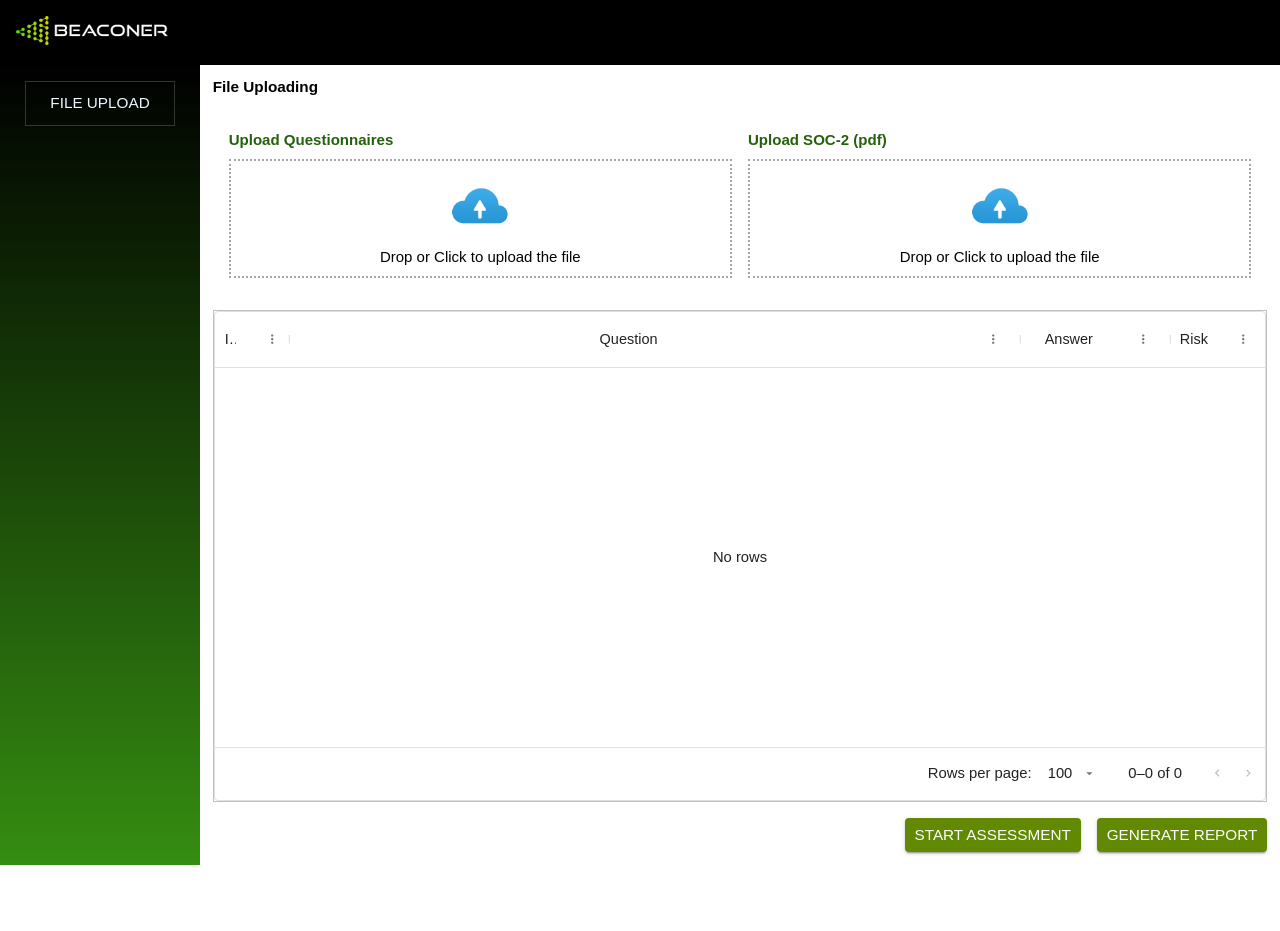
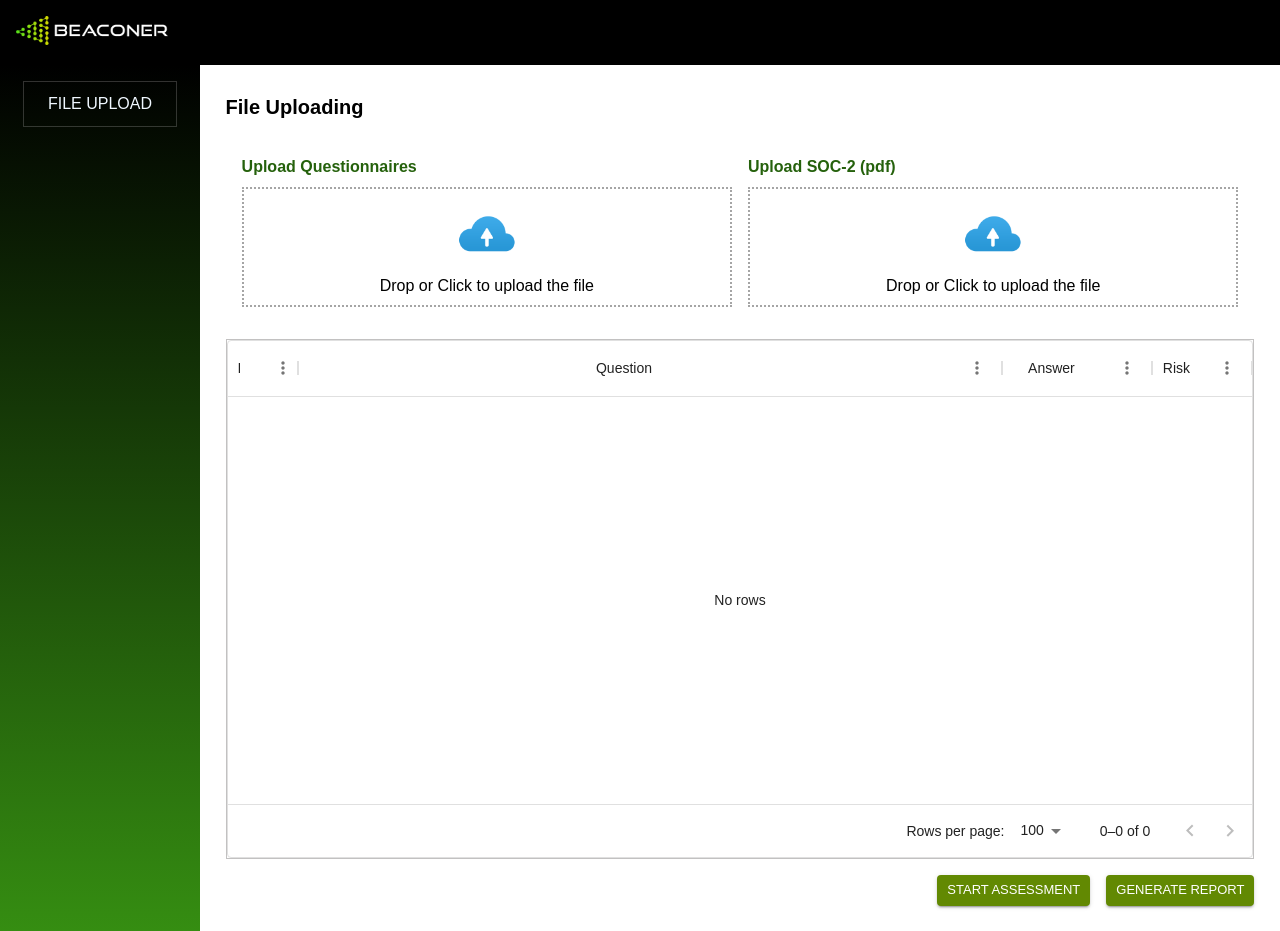
Before and after one commit to YASH1730/beaconer, a React (Create React App) app: page / in a window 1280 px wide. Before the commit the page ends 865 px from the top, so only its background shows below. Built offline with nearby package versions, Linux system fonts and the light colour scheme.

Commit message:
fix :: some filter fix

```diff
--- a/src/assets/css/fileUpload.css
+++ b/src/assets/css/fileUpload.css
@@ -1,23 +1,25 @@
 .file-uploader-wrapper{
-    width: 100%;
+    max-width: 100%;
+    overflow: hidden;
     height: 100%;
 }
 
 
 .file-upload-container{
+    width: 100%;
     padding: 0.8rem;
     height: 100%;
 }
 
 .file-upload-main-container{
-    flex: 1;
+    height: 90vh;
     flex-direction: column;
 
 }
 
 .file-upload-section{
     padding: 1rem;
-    width: 100%;
+    /* max-width: 95%; */
     /* height: 150px; */
     justify-content: space-between;
     /* border: 2px dotted rgb(3, 90, 32); */
@@ -42,7 +44,7 @@
 
 .file-upload-input{
     gap: 0.5rem;
-    flex: 1;
+    width: 50%;
     flex-direction: column;
 }
 
--- a/src/assets/css/home.css
+++ b/src/assets/css/home.css
@@ -5,11 +5,13 @@
 }
 
 .side-nav-wrapper{
-    width: 200px;
+    max-width: 200px;
+    min-width: 200px;
     /* border: 1px solid rgba(150, 150, 150, 0.397); */
 }
 
 .module-wrapper{
-    padding: 1;
-    flex: 1;
+    padding: 1%;
+    width: 90%;
+
 }
--- a/src/components/modules/FileUpload.js
+++ b/src/components/modules/FileUpload.js
@@ -90,7 +90,7 @@ const FileUpload = () => {
           onSubmit={handleSubmit}
         >
           <Box>
-            <Typography variant="h4" sx = {{ fontSize : "3 rem",fontWeight : 700}}>File Uploading</Typography>
+            <Typography variant="h6" sx = {{ fontSize : "1 rem",fontWeight : 700}}>File Uploading</Typography>
           </Box>
           <Box className="file-upload-main-container flex">
             <Box className="file-upload-section flex">
--- a/src/components/utils/FileDropZone.js
+++ b/src/components/utils/FileDropZone.js
@@ -15,13 +15,12 @@ function Previews(props) {
 
   const { getRootProps, getInputProps } = useDropzone({
     accept: {
-      "text/*": props.files,
+      "text": props.files,
     },
     multiple: false,
     onDrop: (acceptedFiles) => {
-      if (props.files.indexOf("." + acceptedFiles[0].path.split(".")[1]) > -1) {
+      if (acceptedFiles[0] && props.files.indexOf("." + acceptedFiles[0].path.split(".")[1]) > -1) {
         setError(false);
-
         props.setState({
           type: "Set_Value",
           payload: { [props.name]: acceptedFiles[0] },
--- a/src/index.css
+++ b/src/index.css
@@ -15,18 +15,11 @@ code {
 *{
   margin: 0%;
   padding: 0%;
-  box-sizing: border-box;
+  box-sizing: border-box !important;
   font-family: Arial, Helvetica, sans-serif,monospace !important;
-  font-size: 106%;
+  /* font-size: 106%; */
 }
 
-@media screen and (width <= 600px) {
-  *{font-size : 95% !important ;}
-}
-
-@media screen and (width <= 1500px) {
-  *{font-size: 99.5% !important;}
-}
 
 /* // utils */
 .flex{
```
Also changed, not shown: 11 other files (tests, documents, lock files or other folders).
